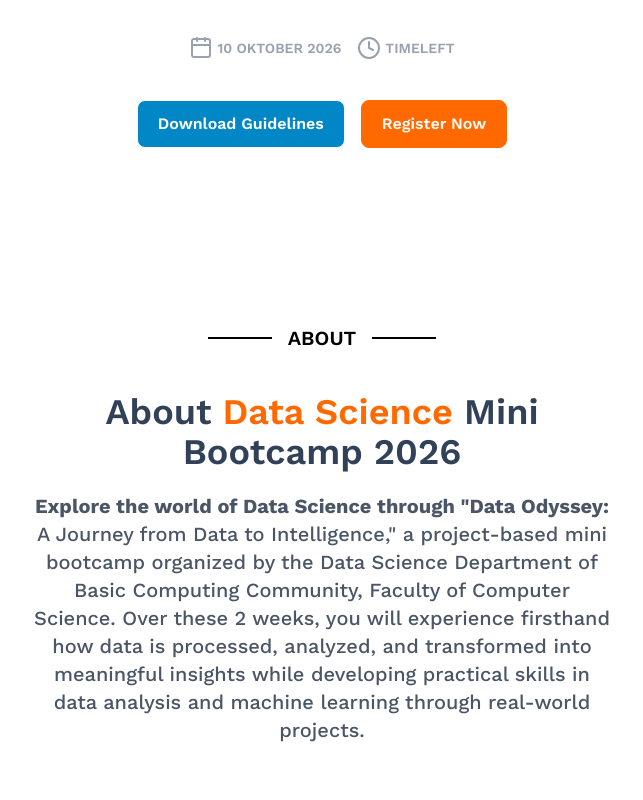
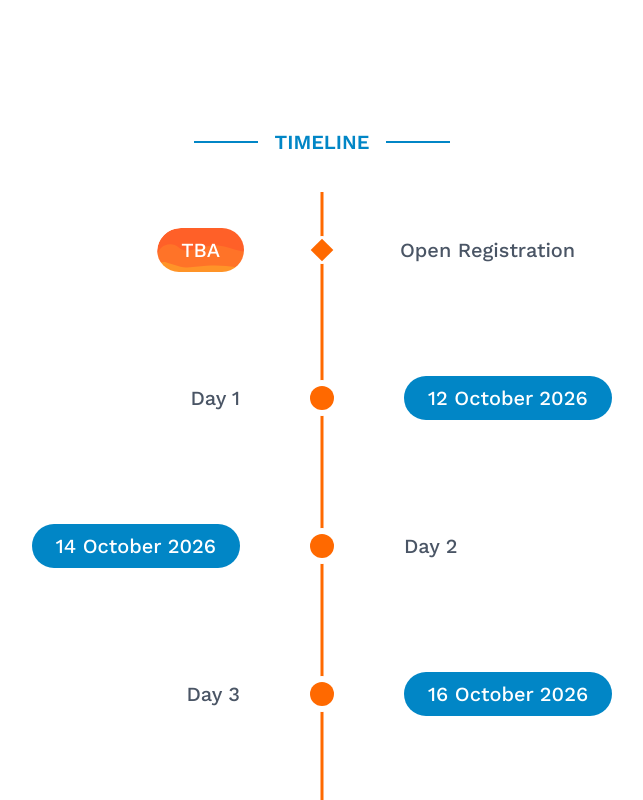
Before and after one commit to fahrypratama17/dsmbc-preview, a Next.js app: page / in a window 1280 px wide. Shown: the part 1200-2000 px from the top of the page, without its empty margins (318-961 px from the left). Built offline with nearby package versions, Linux system fonts and the light colour scheme.

Commit message:
refactor: update About and Timeline components for consistency and styling improvements

```diff
--- a/src/feature/components/About.tsx
+++ b/src/feature/components/About.tsx
@@ -1,7 +1,7 @@
 const About = () => {
   return (
     <section className="flex flex-col gap-8 lg:gap-10 mb-28 lg:mb-44">
-      <div className="flex gap-4 items-center justify-center text-light_blue">
+      <div className="flex gap-4 items-center justify-center text-light-blue">
         <hr className="border-light_blue border w-16"/>
         <h1 className="text-center font-semibold text-base lg:text-xl">ABOUT</h1>
         <hr className="border-light_blue border w-16"/>
--- a/src/feature/components/Timeline.tsx
+++ b/src/feature/components/Timeline.tsx
@@ -42,9 +42,15 @@ const Timeline = () => {
   return (
     <div
       ref={containerRef}
-      className="relative flex flex-col items-center mx-auto lg:mx-8"
+      className="relative flex flex-col items-center mx-auto lg:mx-8 gap-8 lg:gap-10 mb-28 lg:mb-44 "
     >
-      <div className="font-WorkSans text-xl absolute left-4 top-16 bottom-20 h-[470px] lg:h-[540px] w-[3px] bg-orange-500 lg:left-1/2 lg:-translate-x-1/2" />
+      <div className="flex gap-4 items-center justify-center text-light-blue">
+        <hr className="border-light_blue border-1 w-16"/>
+        <h1 className="text-center font-semibold text-base lg:text-xl">TIMELINE</h1>
+        <hr className="border-light_blue border-1 w-16"/>
+      </div>
+
+      <div className="font-WorkSans text-xl absolute left-4 top-16 bottom-20 h-170 lg:h-200 w-[3px] bg-orange-500 lg:left-1/2 lg:-translate-x-1/2" />
 
       {timelineData.map((item, index) => (
         <div
```
Also changed, not shown: src/feature/components/CountdownSection.tsx (renamed from src/feature/components/Countdown.tsx).
